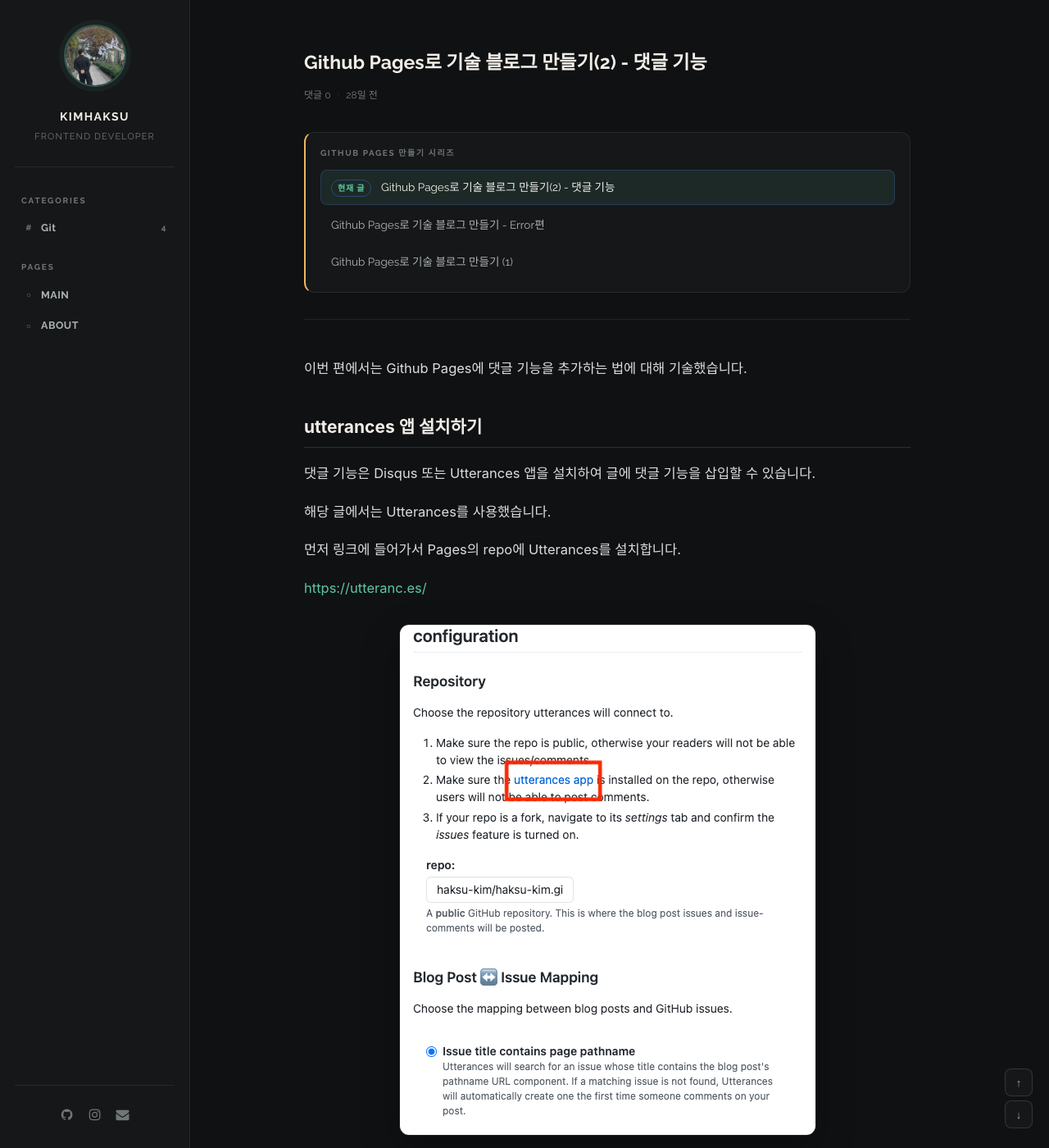
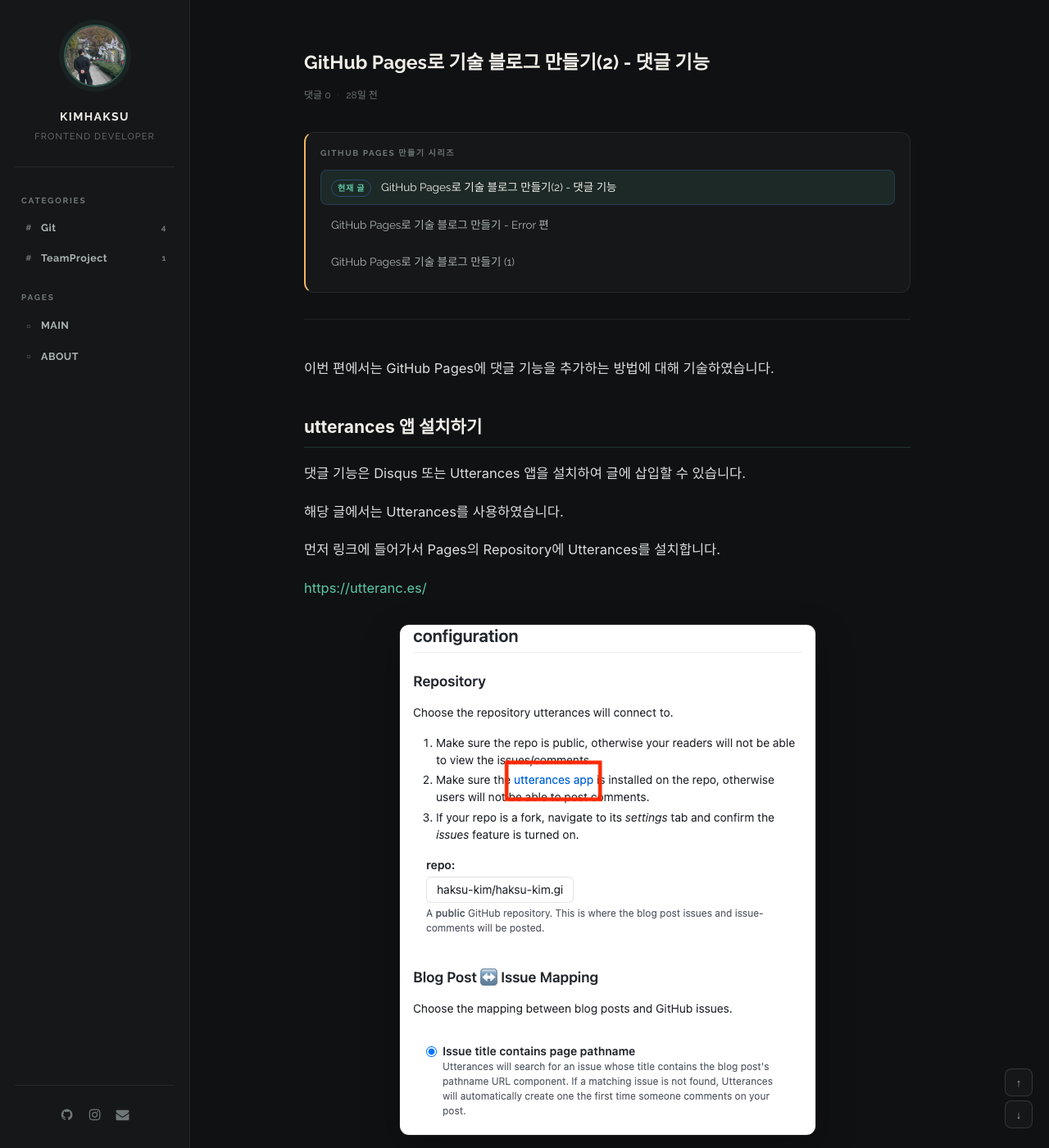
Before and after one commit to haksu-kim/haksu-kim.github.io, a Jekyll site: the page built from _posts/2026-06-01-github-command.markdown, in a window 1280 px wide and 1400 px high. Shown: the whole window at 82% size. Built offline with Jekyll 4.4.1, drawn with Linux system fonts in a browser that asks for light colours; comment, search, counter and statistics services are not loaded; some of the changed text lies outside the part shown.

Commit message:
Polish blog post copy

````diff
--- a/_posts/2026-05-30-github-pages-3.markdown
+++ b/_posts/2026-05-30-github-pages-3.markdown
@@ -165,7 +165,7 @@ git restore --staged index.html
 
 | 명령어 | 설명 |
 |---|---|
-| `git commit -m "커밋 메시지"` | 스테이징 된 변경사항을 커밋 메시지와 함께 저장합니다. |
+| `git commit -m "커밋 메시지"` | 스테이징된 변경사항을 커밋 메시지와 함께 저장합니다. |
 | `git commit` | 기본 편집기를 열어 커밋 메시지를 작성한 뒤 커밋합니다. |
 | `git commit -am "커밋 메시지"` | 추적 중인 파일을 스테이징하고 바로 커밋합니다. |
 | `git commit --amend` | 가장 최근 커밋을 수정합니다. |
@@ -189,7 +189,7 @@ git commit -m "Add login page"
 | 명령어 | 설명 |
 |---|---|
 | `git diff` | 아직 스테이징하지 않은 변경사항을 확인합니다. |
-| `git diff --staged` | 스테이징 된 변경사항을 확인합니다. |
+| `git diff --staged` | 스테이징된 변경사항을 확인합니다. |
 | `git diff [커밋ID1] [커밋ID2]` | 두 커밋 사이의 변경사항을 비교합니다. |
 
 ### 사용 예시
@@ -292,7 +292,7 @@ git pull
 ```
 
 > `git pull`은 원격 저장소의 변경사항을 현재 브랜치에 바로 반영합니다.
-> 작업 중인 변경사항이 있다면 먼저 커밋하거나 stash 하는 것이 좋습니다.
+> 작업 중인 변경사항이 있다면 먼저 커밋하거나 stash하는 것이 좋습니다.
 
 ---
 
--- a/_posts/2026-06-01-github-command.markdown
+++ b/_posts/2026-06-01-github-command.markdown
@@ -1,35 +1,35 @@
 ---
 layout: post
-title:  "Github Pages로 기술 블로그 만들기(2) - 댓글 기능"
+title:  "GitHub Pages로 기술 블로그 만들기(2) - 댓글 기능"
 date:   2026-05-30 19:48:36 +0900
 categories: Git
 series: Github Pages 만들기
 comments_count: 0
 ---
 
-이번 편에서는 Github Pages에 댓글 기능을 추가하는 법에 대해 기술했습니다.
+이번 편에서는 GitHub Pages에 댓글 기능을 추가하는 방법에 대해 기술하였습니다.
 
 ## utterances 앱 설치하기
 
-댓글 기능은 Disqus 또는 Utterances 앱을 설치하여 글에 댓글 기능을 삽입할 수 있습니다.
+댓글 기능은 Disqus 또는 Utterances 앱을 설치하여 글에 삽입할 수 있습니다.
 
-해당 글에서는 Utterances를 사용했습니다.
+해당 글에서는 Utterances를 사용하였습니다.
 
-먼저 링크에 들어가서 Pages의 repo에 Utterances를 설치합니다.
+먼저 링크에 들어가서 Pages의 Repository에 Utterances를 설치합니다.
 
 [https://utteranc.es/](https://utteranc.es/)
 
 ![1.png](/assets/images/2026-05-30-github-pages-3/1.png)
 
-Comment 기능을 삽입 할 Pages의 repo를 지정하여 Install한다.
+Comment 기능을 삽입할 Pages의 Repository를 지정하여 Install합니다.
 
 ![1-1.png](/assets/images/2026-05-30-github-pages-3/1-1.png)
 
-Install 후..
+Install 후 아래 설정을 진행합니다.
 
 ![2.png](/assets/images/2026-05-30-github-pages-3/2.png)
 
-repo: 에 Pages의 repo주소를 아래의 형식을 참고하여 기입합니다.
+`repo:`에 Pages의 Repository 주소를 아래의 형식을 참고하여 기입합니다.
 
 ```bash
 username/repository.name
--- a/about.markdown
+++ b/about.markdown
@@ -6,7 +6,7 @@ permalink: /about/
 
 안녕하세요, Frontend Developer **김학수**입니다.
 
-프로젝트를 진행하면서 배운 것들, 문제 해결 과정, 유용한 팁들을 이 블로그에 기록하고 있습니다.
+프로젝트를 진행하면서 배운 내용, 문제 해결 과정, 유용한 팁을 이 블로그에 기록하고 있습니다.
 
 ## 기술 스택
 
````
Also changed, not shown: _posts/2026-05-28-github-pages-1.markdown (+39 -37 lines), _posts/2026-05-28-github-pages-2.markdown (+9 -9 lines), _posts/2026-06-27-teampj-campus-oneclick.markdown (added, +124 -0 lines).
